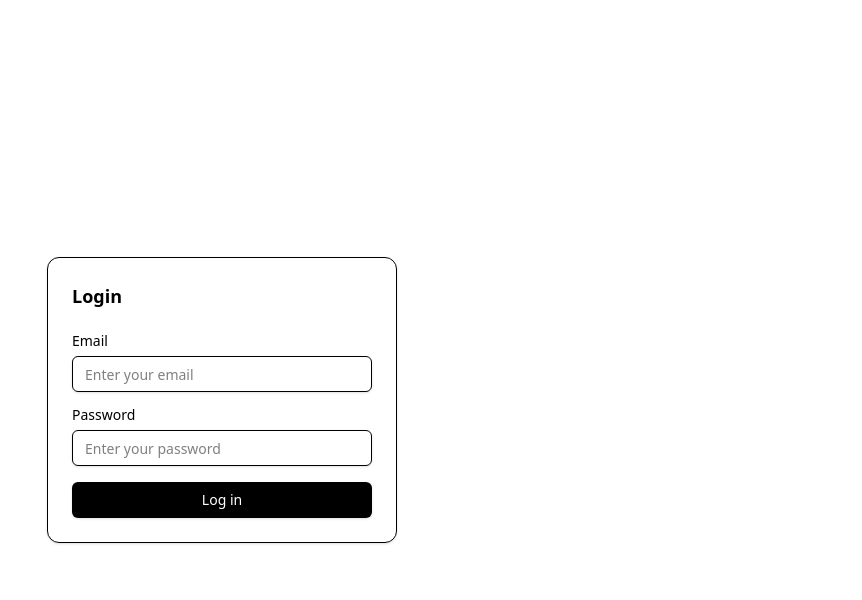
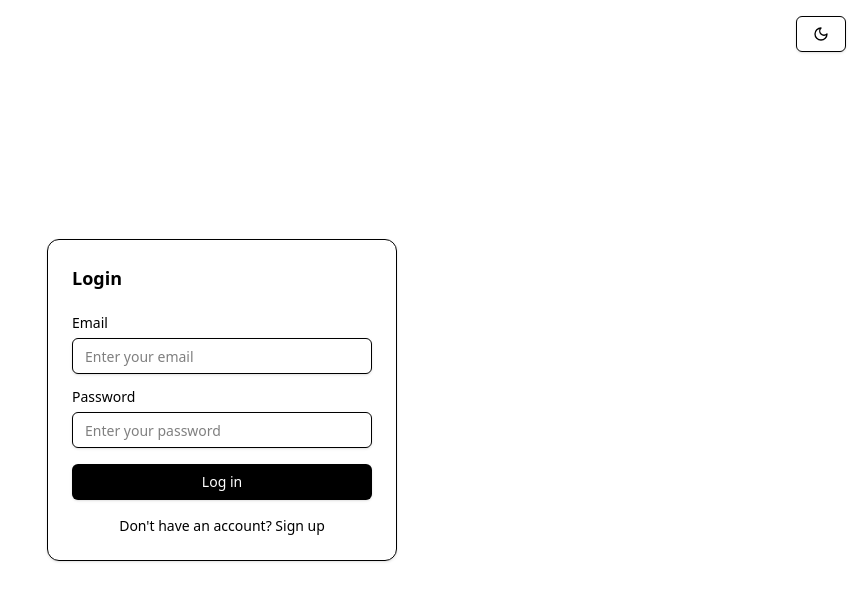
Before and after one commit to Sayan80bayev/inspiro, a React (Vite) app: page /auth/login in a window 1280 px wide. Shown: the top 600 px of the page, without its empty margins (418-1280 px from the left). Built offline with nearby package versions, Linux system fonts and the light colour scheme.

Commit message:
feat: auth layout toggling theme

```diff
--- a/package.json
+++ b/package.json
@@ -14,6 +14,7 @@
     "@hookform/resolvers": "^4.1.3",
     "@radix-ui/react-label": "^2.1.2",
     "@radix-ui/react-slot": "^1.1.2",
+    "@radix-ui/react-switch": "^1.1.3",
     "@tailwindcss/vite": "^4.0.9",
     "@tanstack/react-query": "^5.67.1",
     "axios": "^1.8.1",
--- a/src/app/providers/ThemeProvider.jsx
+++ b/src/app/providers/ThemeProvider.jsx
@@ -1,12 +1,16 @@
-import { createContext, useContext, useState } from 'react'
+import { createContext, useContext, useState, useEffect } from 'react'
 
 const ThemeContext = createContext()
 
 export const ThemeProvider = ({ children }) => {
-  const [theme, setTheme] = useState('light')
+  const [theme, setTheme] = useState(localStorage.getItem('theme') || 'light')
+
+  useEffect(() => {
+    localStorage.setItem('theme', theme)
+  }, [theme])
 
   const toggleTheme = () => {
-    setTheme(theme === 'light' ? 'dark' : 'light')
+    setTheme((prevTheme) => (prevTheme === 'light' ? 'dark' : 'light'))
   }
 
   return (
--- /dev/null
+++ b/src/components/ui/switch.jsx
@@ -0,0 +1,26 @@
+import * as React from 'react'
+import * as SwitchPrimitive from '@radix-ui/react-switch'
+
+import { cn } from '@/lib/utils'
+
+function Switch({ className, ...props }) {
+  return (
+    <SwitchPrimitive.Root
+      data-slot="switch"
+      className={cn(
+        'peer data-[state=checked]:bg-primary data-[state=unchecked]:bg-input focus-visible:border-ring focus-visible:ring-ring/50 inline-flex h-5 w-9 shrink-0 items-center rounded-full border-2 border-transparent shadow-xs transition-all outline-none focus-visible:ring-[3px] disabled:cursor-not-allowed disabled:opacity-50',
+        className
+      )}
+      {...props}
+    >
+      <SwitchPrimitive.Thumb
+        data-slot="switch-thumb"
+        className={cn(
+          'bg-background pointer-events-none block size-4 rounded-full ring-0 shadow-lg transition-transform data-[state=checked]:translate-x-4 data-[state=unchecked]:translate-x-0'
+        )}
+      />
+    </SwitchPrimitive.Root>
+  )
+}
+
+export { Switch }
--- /dev/null
+++ b/src/pages/AuthLayout.jsx
@@ -0,0 +1,22 @@
+import { useTheme } from '@/app/providers/ThemeProvider'
+import { Button } from '@/components/ui/button'
+import { Moon, Sun } from 'lucide-react'
+
+export default function AuthLayout({ children }) {
+  const { theme, toggleTheme } = useTheme()
+
+  return (
+    <div className="flex justify-center items-center h-screen bg-muted relative">
+      <div className="absolute top-4 right-4">
+        <Button
+          onClick={toggleTheme}
+          variant="outline"
+          className="flex items-center gap-2 border"
+        >
+          {theme === 'dark' ? <Sun size={18} /> : <Moon size={18} />}
+        </Button>
+      </div>
+      {children}
+    </div>
+  )
+}
--- a/src/pages/LoginPage.jsx
+++ b/src/pages/LoginPage.jsx
@@ -1,7 +1,7 @@
 import { useForm } from 'react-hook-form'
 import { useLogin } from '../hooks/useAuth'
 import { useEffect } from 'react'
-import { useNavigate } from 'react-router-dom'
+import { useNavigate, Link } from 'react-router-dom'
 import Loading from '../components/ui/Loading'
 import { Input } from '@/components/ui/input'
 import { Button } from '@/components/ui/button'
@@ -14,11 +14,14 @@ import {
   FormItem,
   FormMessage,
 } from '@/components/ui/form'
+import AuthLayout from './AuthLayout'
+import { useTheme } from '@/app/providers/ThemeProvider'
 
 export default function LoginPage() {
   const form = useForm()
   const navigate = useNavigate()
   const loginMutation = useLogin()
+  const { theme } = useTheme() // Получаем текущую тему
 
   useEffect(() => {
     if (loginMutation.isSuccess) {
@@ -33,7 +36,7 @@ export default function LoginPage() {
   if (loginMutation.isLoading) return <Loading />
 
   return (
-    <div className="flex justify-center items-center h-screen bg-muted">
+    <AuthLayout>
       <Card className="w-[350px]">
         <CardHeader>
           <CardTitle className="text-lg">Login</CardTitle>
@@ -85,14 +88,21 @@ export default function LoginPage() {
               )}
               <Button
                 type="submit"
-                className="w-full bg-black text-white hover:bg-gray-900"
+                className={`w-full  text-white hover:bg-gray-900
+                  ${theme === 'dark' ? 'bg-transparent border border-white' : 'bg-black'}`}
               >
                 Log in
               </Button>
             </form>
           </Form>
+          <div className="mt-4 text-sm text-center text-muted-foreground">
+            <>Don't have an account? </>
+            <Link to="/auth/register" className="hover:underline">
+              Sign up
+            </Link>
+          </div>
         </CardContent>
       </Card>
-    </div>
+    </AuthLayout>
   )
 }
--- a/src/pages/RegisterPage.jsx
+++ b/src/pages/RegisterPage.jsx
@@ -10,14 +10,16 @@ import {
   FormMessage,
 } from '@/components/ui/form'
 import { useForm } from 'react-hook-form'
-import { cn } from '@/lib/utils'
 import { Link } from 'react-router-dom'
+import AuthLayout from './AuthLayout'
+import { useTheme } from '@/app/providers/ThemeProvider'
 
 export default function RegisterPage() {
   const form = useForm()
+  const { theme } = useTheme() // Получаем текущую тему
 
   return (
-    <div className="flex justify-center items-center h-screen bg-muted">
+    <AuthLayout>
       <Card className="w-[350px]">
         <CardHeader>
           <CardTitle className="text-lg">Register</CardTitle>
@@ -81,7 +83,8 @@ export default function RegisterPage() {
               />
               <Button
                 type="submit"
-                className="w-full bg-black text-white hover:bg-gray-900"
+                className={`w-full  text-white hover:bg-gray-900
+                  ${theme === 'dark' ? 'bg-transparent border border-white' : 'bg-black'}`}
               >
                 Sign up
               </Button>
@@ -95,6 +98,6 @@ export default function RegisterPage() {
           </div>
         </CardContent>
       </Card>
-    </div>
+    </AuthLayout>
   )
 }
```
Also changed, not shown: 1 other file (tests, documents, lock files or other folders).
